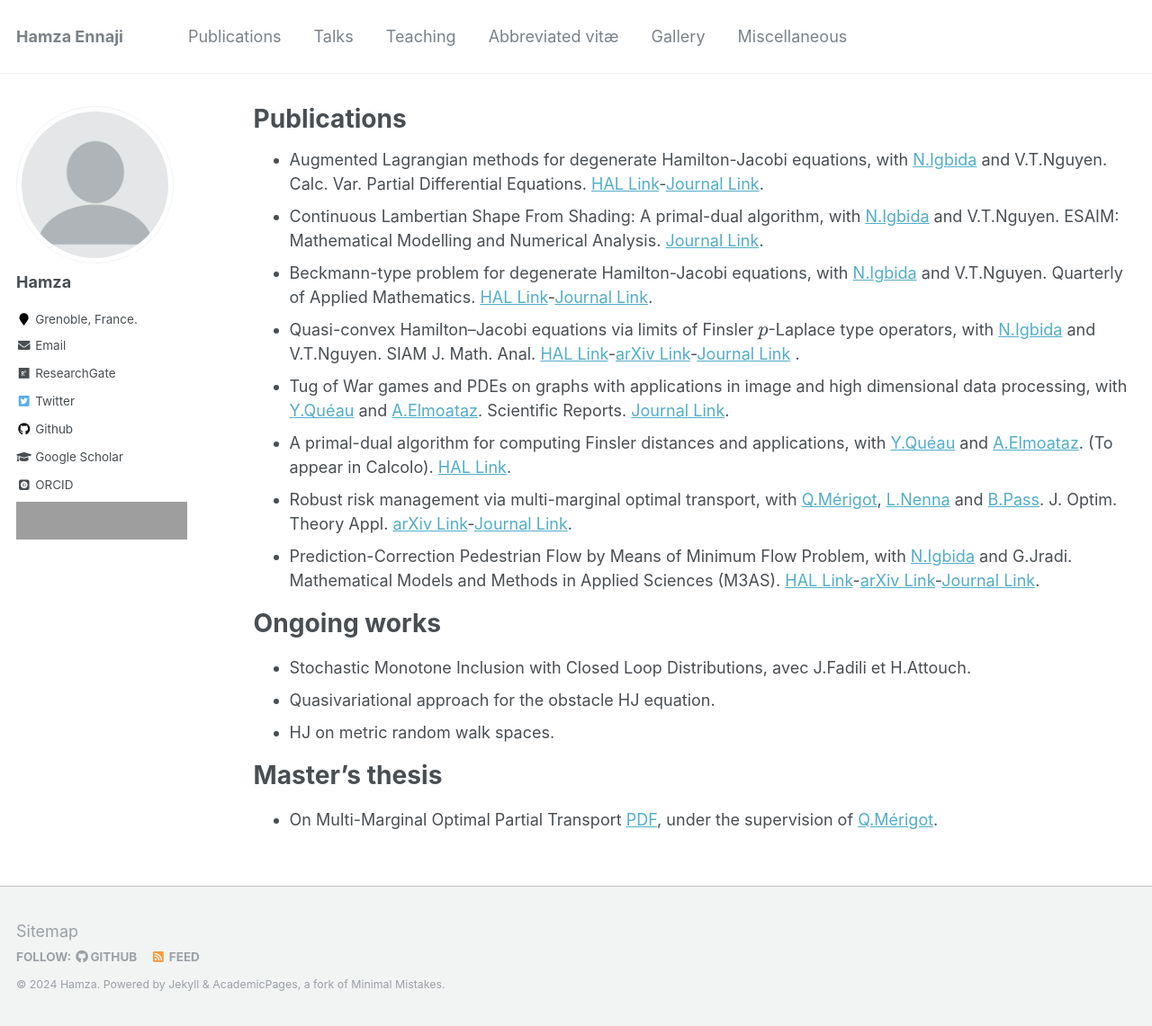
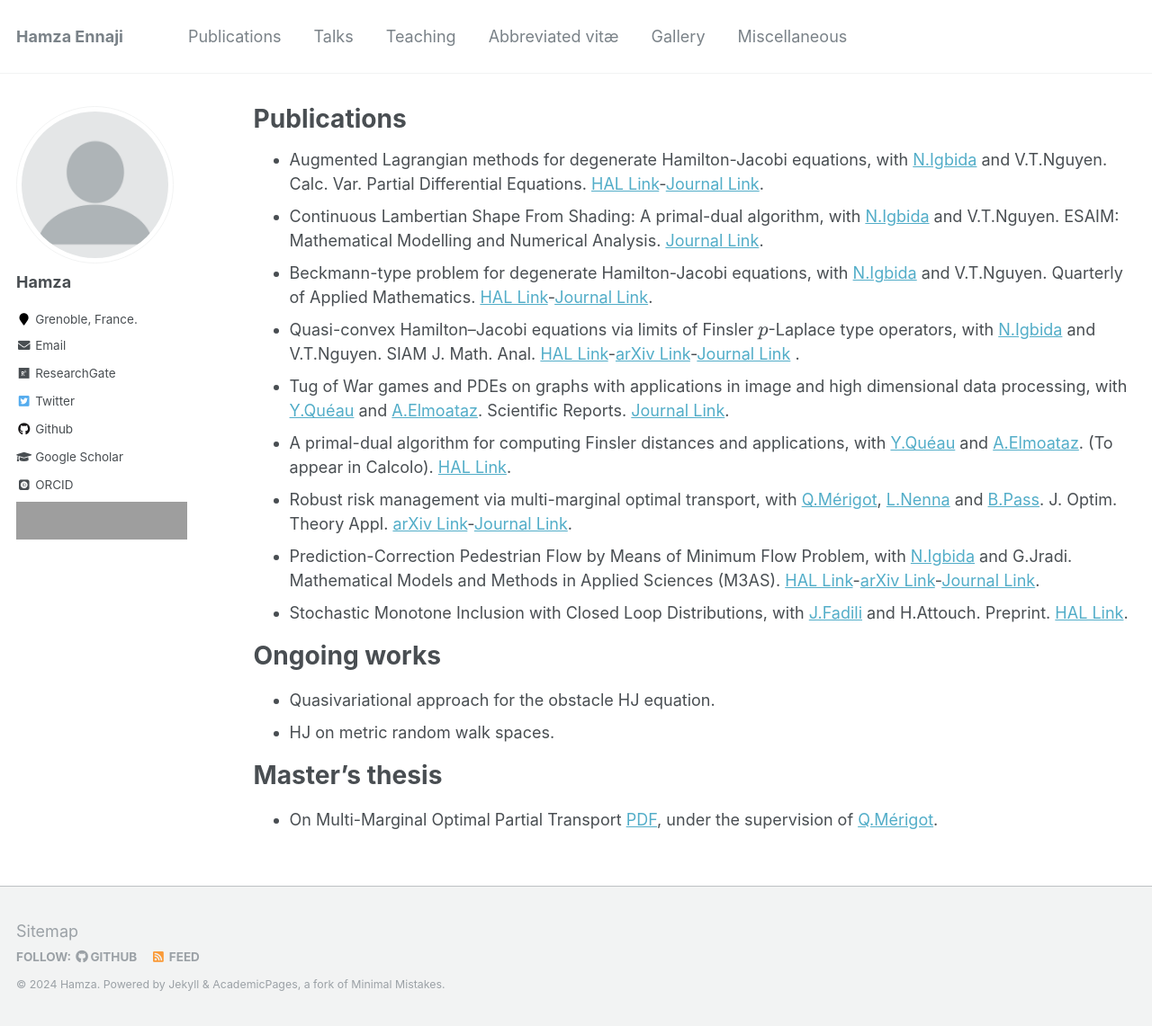
Before and after one commit to enhamza/enhamza.github.io, a Jekyll site: the page built from _pages/publications.md, in a window 1280 px wide and 1141 px high. Shown: the whole window at 90% size. Built offline with Jekyll 4.4.1, drawn with Linux system fonts in a browser that asks for light colours; some web fonts are replaced; formulas are drawn with MathJax 3; grey boxes are pictures that could not be loaded.

Commit message:
Update publications.md

```diff
--- a/_pages/publications.md
+++ b/_pages/publications.md
@@ -13,11 +13,11 @@ author_profile: true
 * A primal-dual algorithm for computing Finsler distances and applications, with [Y.Quéau](https://sites.google.com/view/yvainqueau) and [A.Elmoataz](https://elmoatazbill.users.greyc.fr/). (To appear in Calcolo). [HAL Link](https://hal.archives-ouvertes.fr/hal-03620343).
 * Robust risk management via multi-marginal optimal transport, with [Q.Mérigot](http://quentin.mrgt.fr/), [L.Nenna](https://lucanenna.github.io/) and [B.Pass](https://sites.ualberta.ca/~pass/). J. Optim. Theory Appl. [arXiv Link](https://arxiv.org/abs/2211.07694)-[Journal Link](https://link.springer.com/article/10.1007/s10957-024-02438-x).
 * Prediction-Correction Pedestrian Flow by Means of Minimum Flow Problem, with [N.Igbida](https://www.unilim.fr/pages_perso/noureddine.igbida/) and G.Jradi. Mathematical Models and Methods in Applied Sciences (M3AS). [HAL Link](https://hal.science/hal-03999852)-[arXiv Link](https://arxiv.org/abs/2302.11315)-[Journal Link](https://doi.org/10.1142/S0218202524500052).
+* Stochastic Monotone Inclusion with Closed Loop Distributions, with [J.Fadili](https://fadili.users.greyc.fr) and H.Attouch. Preprint. [HAL Link](https://hal.science/hal-04652333).
 
 
 Ongoing works
 ==============
-* Stochastic Monotone Inclusion with Closed Loop Distributions, avec J.Fadili et H.Attouch.
 * Quasivariational approach for the obstacle HJ equation.
 * HJ on metric random walk spaces.
 
```
